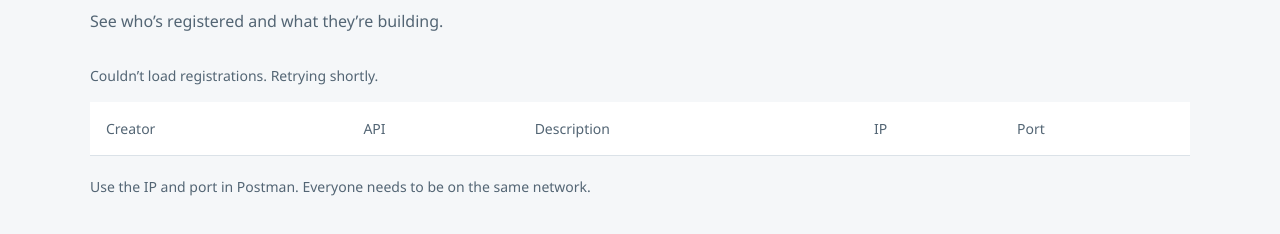
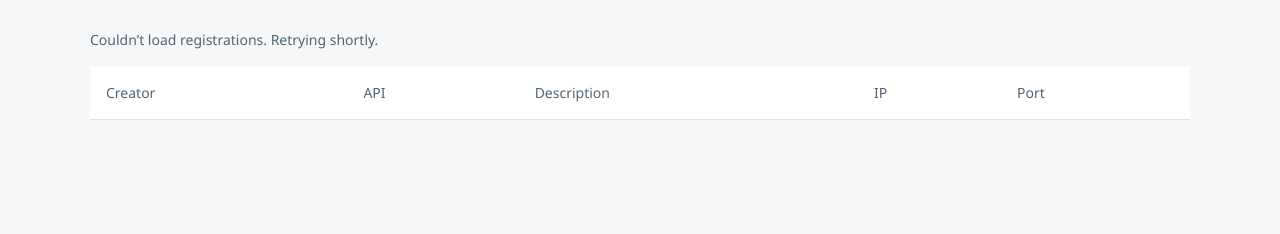
Before and after one commit to Mahasvin24/acm-api-workshop, a plain HTML site: page public/index.html in a window 1280 px wide. Shown: the part 172-406 px from the top of the page. Drawn offline with Linux system fonts and the light colour scheme; no server answers.

Commit message:
minor ui + req changes

```diff
--- a/public/index.html
+++ b/public/index.html
@@ -14,7 +14,6 @@
   </header>
   <main>
     <h1>Workshop APIs</h1>
-    <p class="intro">See who’s registered and what they’re building.</p>
     <p id="status" role="status">Loading registrations…</p>
     <div class="table-wrap">
       <table>
@@ -23,7 +22,6 @@
         <tbody id="registrations"></tbody>
       </table>
     </div>
-    <p class="note">Use the IP and port in Postman. Everyone needs to be on the same network.</p>
   </main>
 </body>
 </html>
--- a/requirements.txt
+++ b/requirements.txt
@@ -1,2 +1,3 @@
 fastapi>=0.116.1,<1
 uvicorn>=0.35,<1
+fastapi[standard]
```
